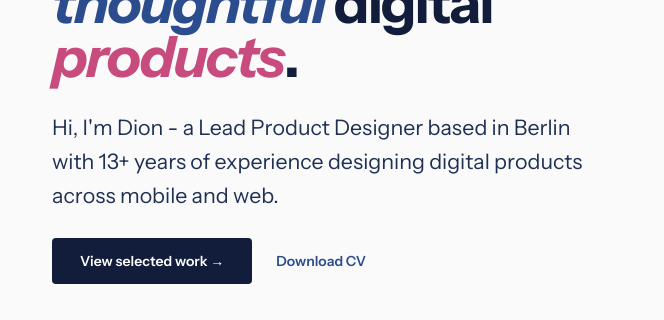
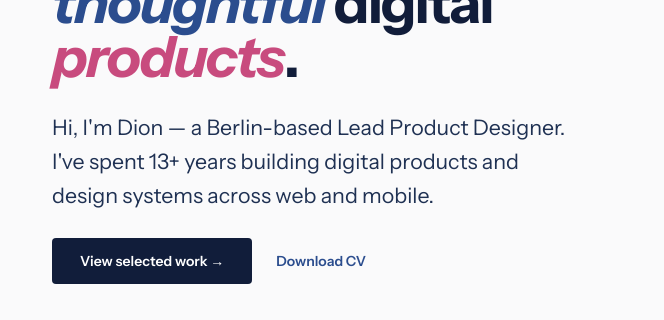
Before and after one commit to dionpram/portfolio, a plain HTML site: page index.html in a window 1280 px wide. Shown: the part 309-629 px from the top of the page, 616-1280 px from the left. Drawn offline with Linux system fonts and the light colour scheme.

Commit message:
Surface design-system expertise in portfolio homepage introduction

```diff
--- a/index.html
+++ b/index.html
@@ -75,7 +75,7 @@ a:focus-visible,button:focus-visible,[tabindex]:focus-visible{outline:3px solid
 <nav class="navlinks" aria-label="Main navigation"><a class="active" href="/" aria-current="page">Home</a><a href="/work.html">Work</a><a href="/about.html">About + Contact</a></nav></header>
 <main id="main-content" class="hero"><div class="art-stage"><img id="artFiltered" class="art is-active" src="/assets/pramadion-home-desk.webp" alt="" fetchpriority="high" decoding="async"><img id="artUnfiltered" class="art" src="/assets/pramadion-home-skate.webp" alt="" loading="eager" decoding="async"></div>
 <section class="copy" aria-live="polite"><h1 id="headline">Designing <span class="accent-green">thoughtful</span> digital <span class="accent-orange">products</span>.</h1>
-<p class="intro" id="intro">Hi, I'm Dion - a Lead Product Designer based in Berlin with 13+ years of experience designing digital products across mobile and web.</p>
+<p class="intro" id="intro">Hi, I'm Dion — a Berlin-based Lead Product Designer. I've spent 13+ years building digital products and design systems across web and mobile.</p>
 <div class="actions"><a class="primary" id="workCta" href="/work.html">View selected work →</a><a class="secondary" id="cvCta" href="/assets/Dion_Pramadhan-Resume-2026.pdf" download>Download CV</a></div></section></main>
 <footer class="modebar"><div id="modeNudge" class="mode-nudge" aria-hidden="true"><span id="nudgeText">Try the wild side.</span><svg id="nudgeArrow" viewBox="0 0 82 38" aria-hidden="true"><path d="M3 4 C 24 5, 48 8, 60 24 C 65 30, 68 33, 76 34 M 67 27 L 76 34 L 68 37"/></svg></div><div class="mode"><span id="filteredLabel" class="mode-label is-active" role="button" tabindex="0">Filtered</span><button id="modeSwitch" class="switch" type="button" role="switch" aria-checked="false" aria-label="Toggle unfiltered mode"><span class="knob"></span></button><span id="unfilteredLabel" class="mode-label" role="button" tabindex="0">Unfiltered</span></div></footer></div>
 <script>
@@ -113,7 +113,7 @@ if(isFirstVisitIntro){
 }else{
   requestAnimationFrame(()=>requestAnimationFrame(()=>pageEl.classList.add("is-loaded")));
 }
-const filtered={art:"/assets/pramadion-home-desk.webp",headline:'Designing <span class="accent-green">thoughtful</span> digital <span class="accent-orange">products</span>.',intro:"Hi, I'm Dion - a Lead Product Designer based in Berlin with 13+ years of experience designing digital products across mobile and web.",work:"View selected work →",cv:"Download CV"};
+const filtered={art:"/assets/pramadion-home-desk.webp",headline:'Designing <span class="accent-green">thoughtful</span> digital <span class="accent-orange">products</span>.',intro:"Hi, I'm Dion — a Berlin-based Lead Product Designer. I've spent 13+ years building digital products and design systems across web and mobile.",work:"View selected work →",cv:"Download CV"};
 const unfiltered={art:"/assets/pramadion-home-skate.webp",headline:'Designing <span class="accent-green strike">fucking</span><span class="accent-green"> useful</span> digital <span class="accent-orange strike">shit</span>.',intro:"Hi, I’m Dion. I’ve spent 13+ years designing digital shit, arguing about edge cases, fixing things nobody thought about, and occasionally moving rectangles around until everyone agrees.",work:"Fine, show me the work →",cv:"Another goddamn CV"};
 const sw=document.getElementById("modeSwitch"),modeNudge=document.getElementById("modeNudge"),nudgeArrow=document.getElementById("nudgeArrow"),nudgeText=document.getElementById("nudgeText"),filteredLabel=document.getElementById("filteredLabel"),unfilteredLabel=document.getElementById("unfilteredLabel"),hero=document.querySelector(".hero"),artFiltered=document.getElementById("artFiltered"),artUnfiltered=document.getElementById("artUnfiltered"),headline=document.getElementById("headline"),intro=document.getElementById("intro"),work=document.getElementById("workCta"),cv=document.getElementById("cvCta");let isUnfiltered=false,isAnimating=false,nudgeTimer=null,nudgeHideTimer=null;
 
```
